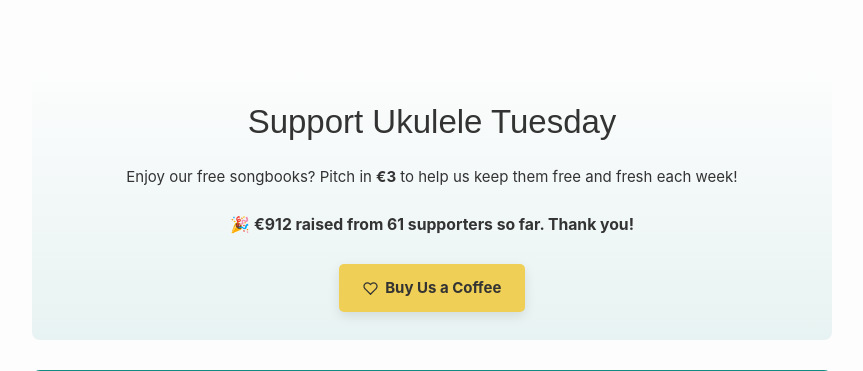
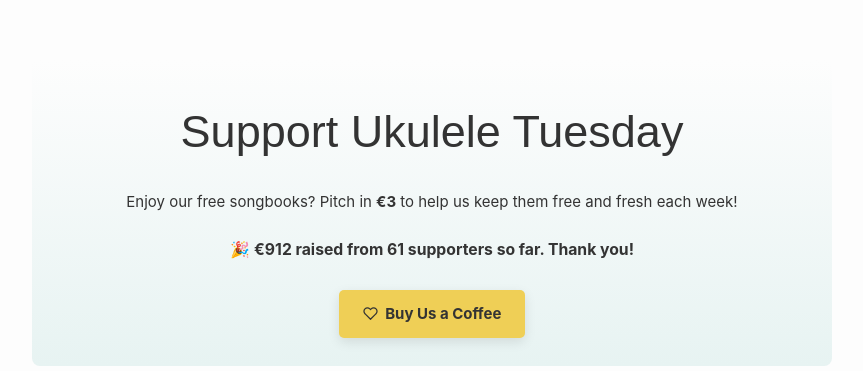
Before and after one commit to UkuleleTuesday/songbooks, a Python web app: template templates/index.html.j2 in a window 1280 px wide. Shown: the part 203-574 px from the top of the page, without its empty margins (208-1071 px from the left). Run offline with Jinja, Linux system fonts and the light colour scheme; the template is opened without the code that fills it, so the values that code supplies are empty; some web fonts are replaced.

Commit message:
style: Make "Support Ukulele Tuesday" heading h1 and bigger
Co-authored-by: aider (gemini/gemini-2.5-pro) <aider@aider.chat>

```diff
--- a/assets/style.css
+++ b/assets/style.css
@@ -156,10 +156,10 @@
       margin: 2em auto 0;
       text-align: center;
     }
-    .support-cta h2 {
+    .support-cta h1 {
       font-family: 'Pattaya', sans-serif;
       font-weight: normal;
-      font-size: 2.2em;
+      font-size: 3em;
       margin-top: 8px;
       margin-bottom: 0.5em;
     }
--- a/templates/index.html.j2
+++ b/templates/index.html.j2
@@ -41,7 +41,7 @@
     </main>
 
     <div class="support-cta">
-      <h2>Support Ukulele Tuesday</h2>
+      <h1>Support Ukulele Tuesday</h1>
       <p>Enjoy our free songbooks? Pitch in <strong>€3</strong> to help us keep them free and fresh each week!</p>
       <p class="micro-proof">🎉 <strong>€912 raised from 61 supporters so far. Thank you!</strong></p>
       <a href="https://buymeacoffee.com/ukuleletuesday" class="cta-button" target="_blank" rel="noopener noreferrer">
```
